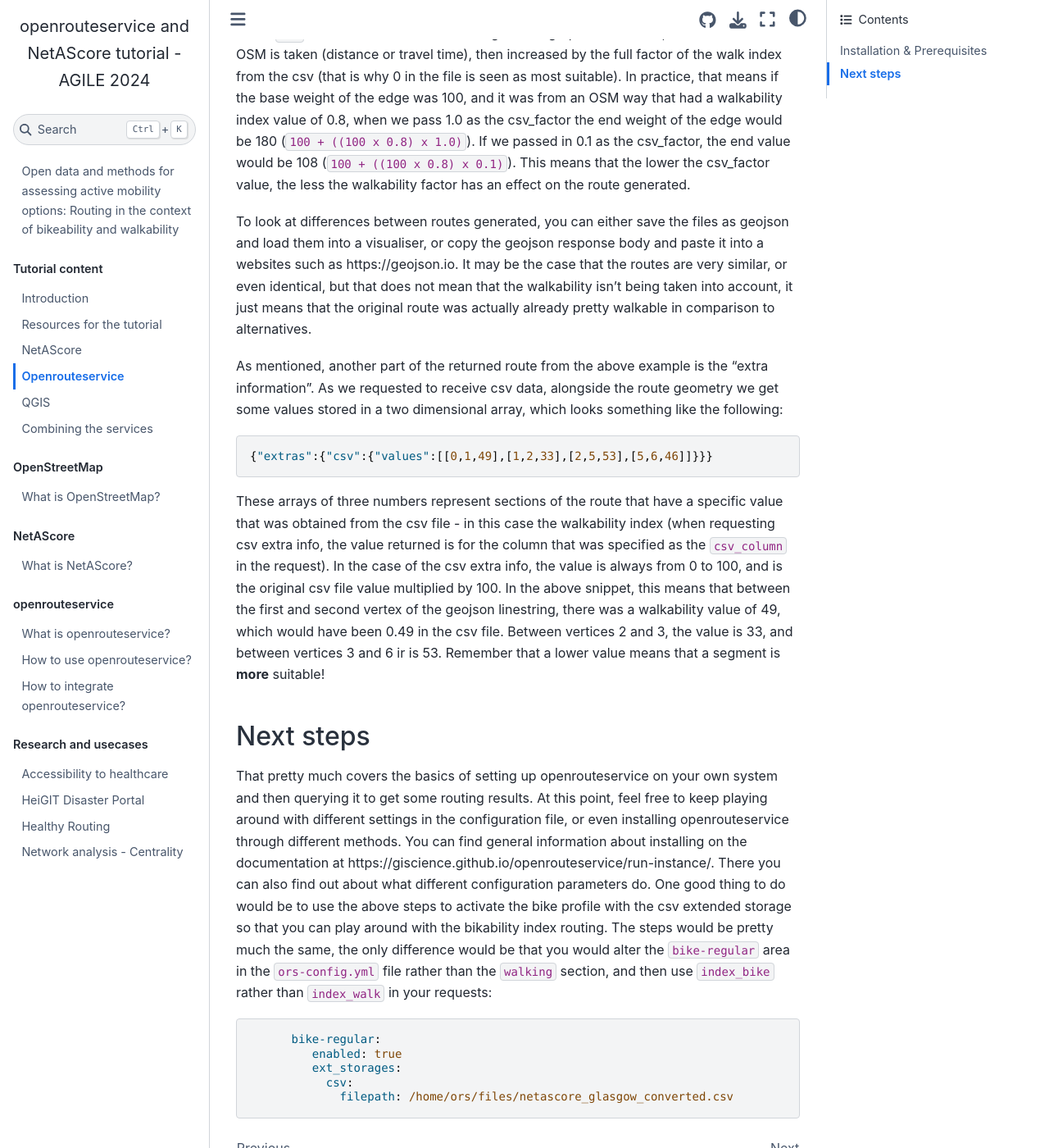
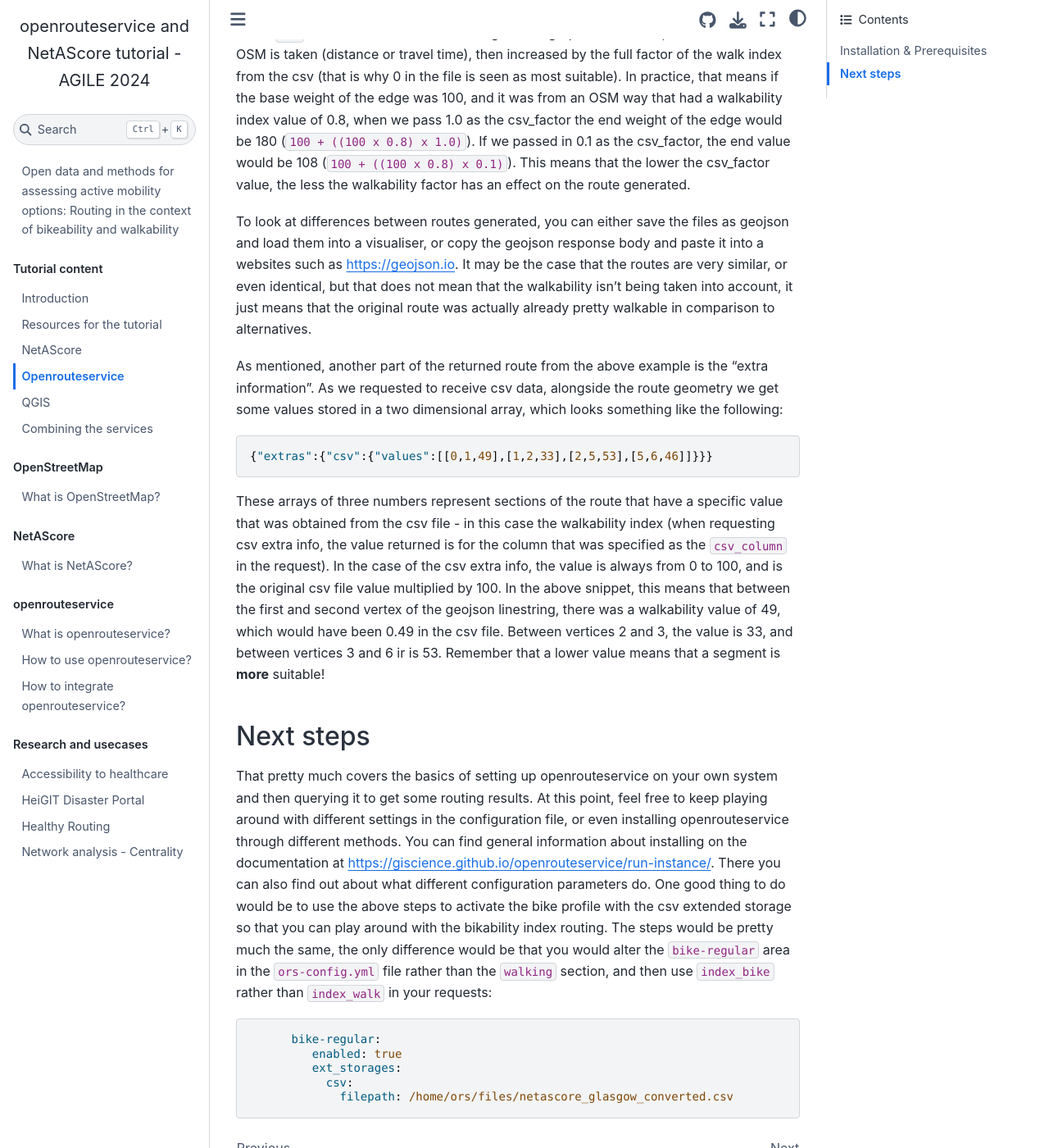
Before and after one commit to GIScience/ors-netascore-workshop-agile-24, a Jupyter Book: the page built from tutorial/openrouteservice.md, in a window 1280 px wide and 1400 px high, scrolled down 9364 px. Shown: the whole window at 82% size. Built offline with Jupyter Book 1.0.4 settings and Sphinx 7.4.7 and the Sphinx Book theme 1.1.4, drawn with Linux system fonts in a browser that asks for light colours; some of the changed lines change nothing that is shown; some of the changed text lies outside the part shown.

Commit message:
Updated links

```diff
--- a/tutorial/openrouteservice.md
+++ b/tutorial/openrouteservice.md
@@ -153,7 +153,7 @@
 the next section.
 
 A great place to start for building queries is the openrouteservice interactive API docs, which you can find at
-https://openrouteservice.org/dev/#/api-docs. On there, you can construct queries using different parameters (note
+[https://openrouteservice.org/dev/#/api-docs](https://openrouteservice.org/dev/#/api-docs). On there, you can construct queries using different parameters (note
 that not all are available in the default setup), and then if you click on the `Example code` button, you will be
 given the curl request for that combination. You can then copy that and use it as the basis for the request against
 your local instance. The main thing that will need changing though is the base url as by default it points to the
@@ -345,7 +345,7 @@
 effect on the route generated.
 
 To look at differences between routes generated, you can either save the files as geojson and load them into a
-visualiser, or copy the geojson response body and paste it into a websites such as https://geojson.io. It may be the
+visualiser, or copy the geojson response body and paste it into a websites such as [https://geojson.io](https://geojson.io). It may be the
 case that the routes are very similar, or even identical, but that does not mean that the walkability isn't being
 taken into account, it just means that the original route was actually already pretty walkable in comparison to
 alternatives.
@@ -371,7 +371,7 @@
 That pretty much covers the basics of setting up openrouteservice on your own system and then querying it to get
 some routing results. At this point, feel free to keep playing around with different settings in the configuration
 file, or even installing openrouteservice through different methods. You can find general information about
-installing on the documentation at https://giscience.github.io/openrouteservice/run-instance/. There you can also
+installing on the documentation at [https://giscience.github.io/openrouteservice/run-instance/](https://giscience.github.io/openrouteservice/run-instance/). There you can also
 find out about what different configuration parameters do. One good thing to do would be to use the above steps to
 activate the bike profile with the csv extended storage so that you can play around with the bikability index
 routing. The steps would be pretty much the same, the only difference would be that you would alter the `bike-regular`
```
